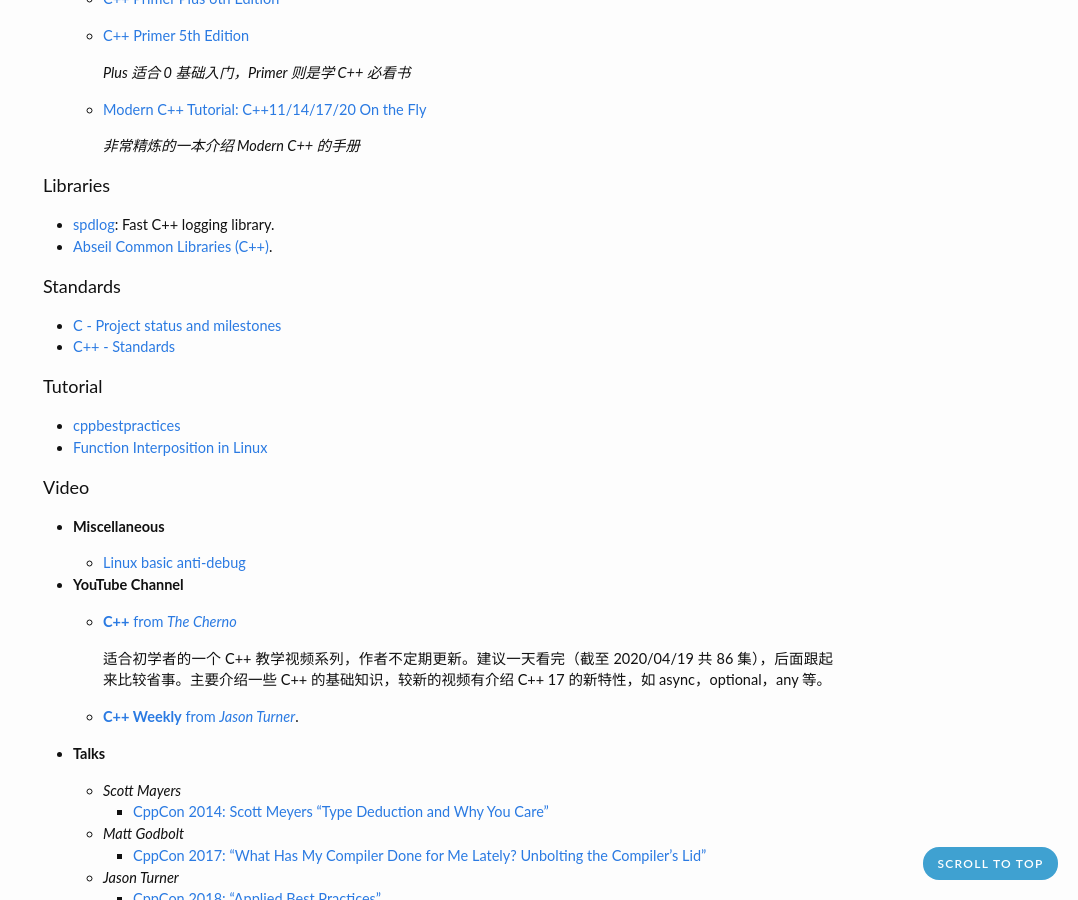
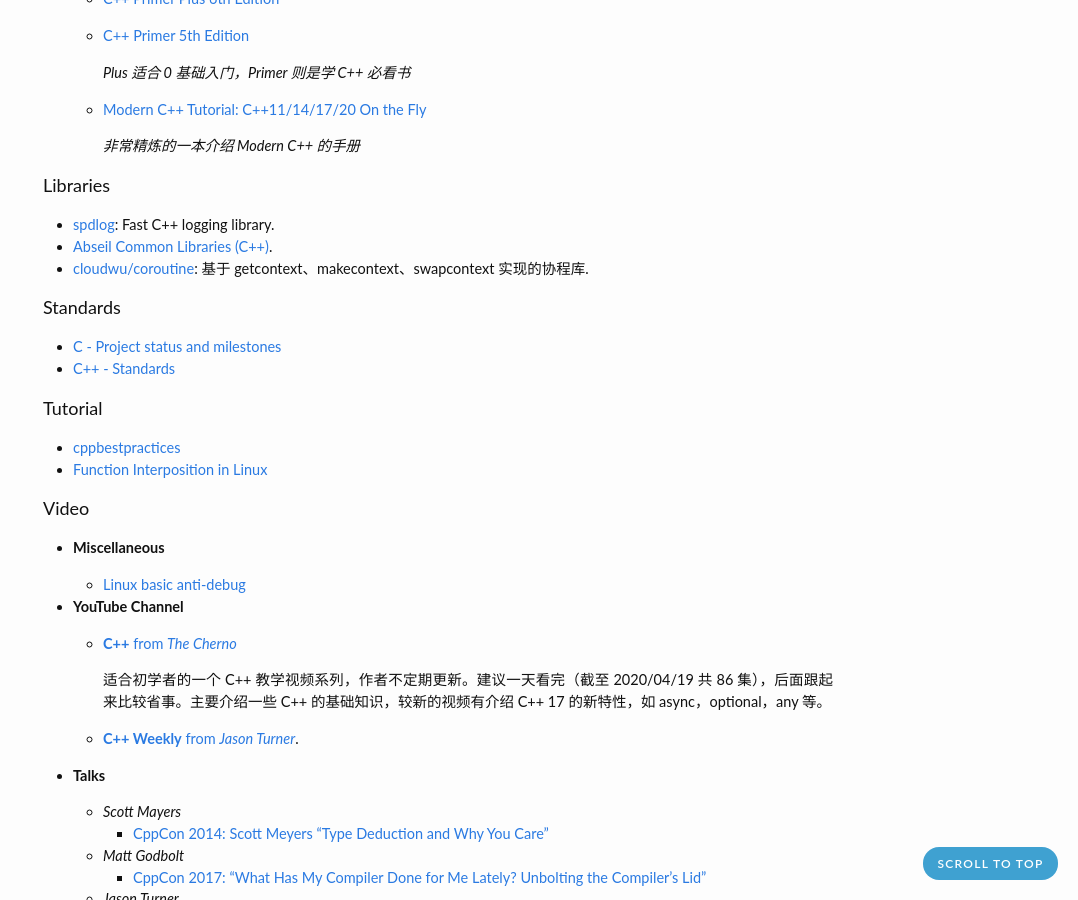
Before and after one commit to zhjwpku/zhjwpku.github.io, a Jekyll site: the page built from _posts/2019-10-07-cpp-learning-resources.md, in a window 1280 px wide and 900 px high, scrolled down 1071 px. Shown: the whole window, without its empty margins (202-1280 px from the left). Built offline with Jekyll 4.4.1, drawn with Linux system fonts in a browser that asks for light colours; comment, search, counter and statistics services are not loaded.

Commit message:
cloudwu/coroutine
Signed-off-by: Zhao Junwang <zhjwpku@gmail.com>

```diff
--- a/_posts/2019-10-07-cpp-learning-resources.md
+++ b/_posts/2019-10-07-cpp-learning-resources.md
@@ -65,6 +65,7 @@
 
 - [spdlog][spdlog]: Fast C++ logging library.
 - [Abseil Common Libraries (C++)][abseil-cpp].
+- [cloudwu/coroutine](https://github.com/cloudwu/coroutine): 基于 getcontext、makecontext、swapcontext 实现的协程库.
 
 <h4>Standards</h4>
 
```
